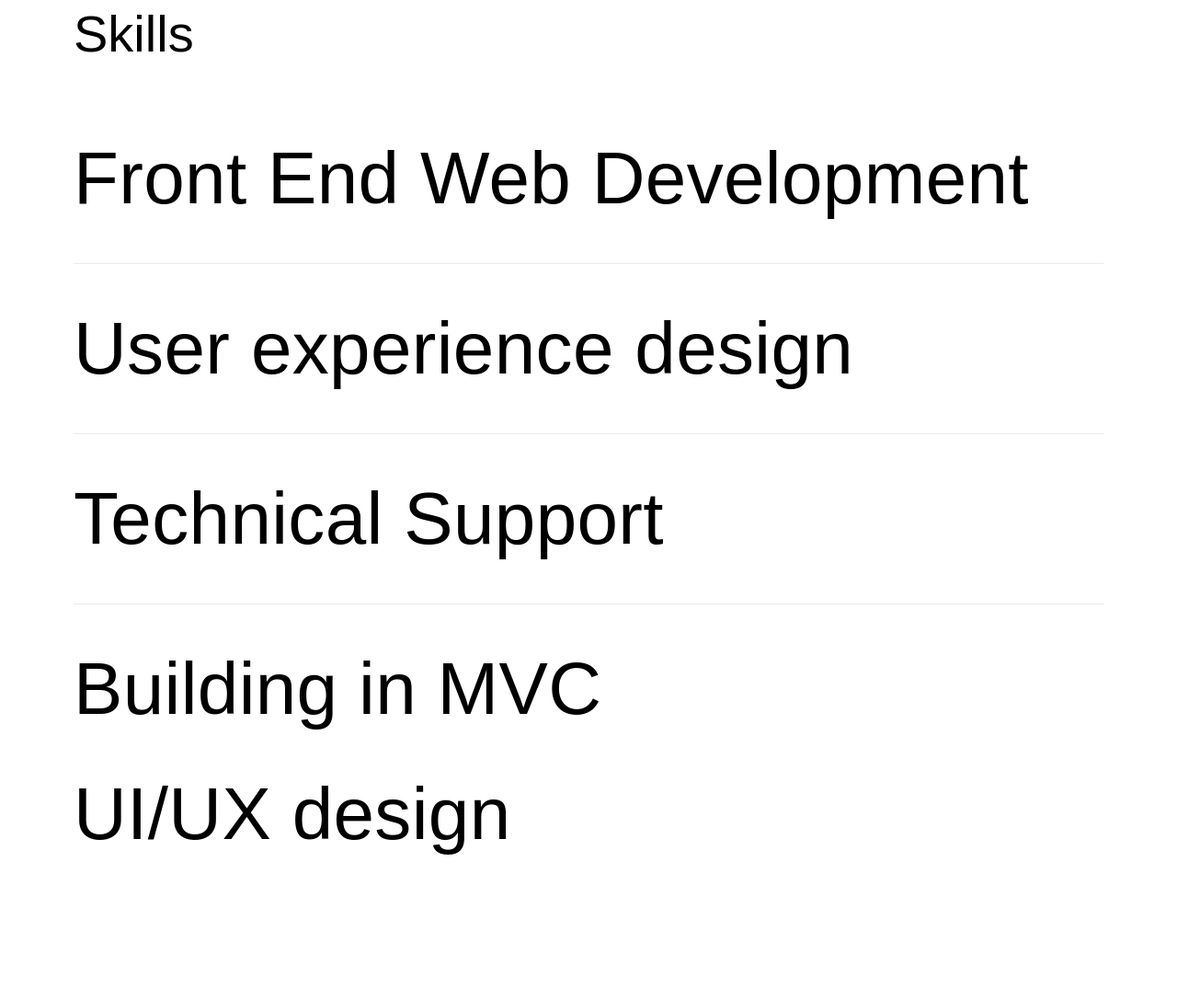
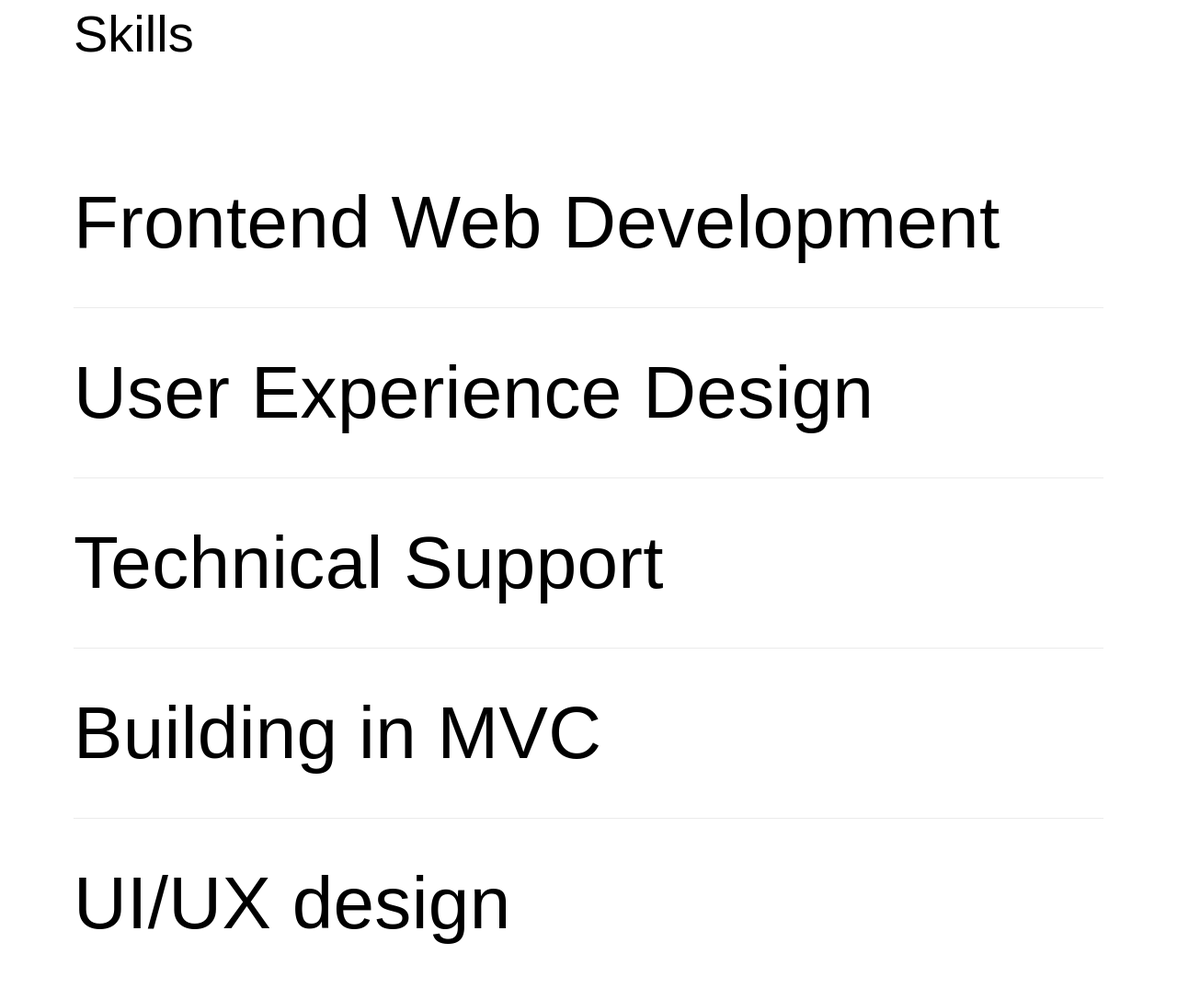
Before and after one commit to akrammarka/Portfolio, a plain HTML site: page index.html in a window 1280 px wide. Shown: the part 5030-6117 px from the top of the page at 92% size. Drawn offline with nearby package versions, Linux system fonts and the light colour scheme; a script that the page names is missing; a web font is replaced by a local one.

```diff
--- a/index.html
+++ b/index.html
@@ -350,27 +350,27 @@
                 <h2>Skills</h2>
               </div>
               <article id="w-node-_9bb4c80b-2e01-bdee-cb33-f9cda0006d29-8d2531d0" class="content-wrapper">
-                <article class="list-item is-first">
+                 <article class="list-item">
                   <h3
                     style="-webkit-transform:translate3d(0, 0, 0) scale3d(1, 1, 1) rotateX(0) rotateY(0) rotateZ(0) skew(10deg, 6deg);-moz-transform:translate3d(0, 0, 0) scale3d(1, 1, 1) rotateX(0) rotateY(0) rotateZ(0) skew(10deg, 6deg);-ms-transform:translate3d(0, 0, 0) scale3d(1, 1, 1) rotateX(0) rotateY(0) rotateZ(0) skew(10deg, 6deg);transform:translate3d(0, 0, 0) scale3d(1, 1, 1) rotateX(0) rotateY(0) rotateZ(0) skew(10deg, 6deg);opacity:0"
-                    class="heading-xlarge">Front End Web Development</h3>
+                    class="heading-xlarge">Frontend Web Development </h3>
                 </article>
                 <article class="list-item">
                   <h3
                     style="-webkit-transform:translate3d(0, 0, 0) scale3d(1, 1, 1) rotateX(0) rotateY(0) rotateZ(0) skew(10deg, 6deg);-moz-transform:translate3d(0, 0, 0) scale3d(1, 1, 1) rotateX(0) rotateY(0) rotateZ(0) skew(10deg, 6deg);-ms-transform:translate3d(0, 0, 0) scale3d(1, 1, 1) rotateX(0) rotateY(0) rotateZ(0) skew(10deg, 6deg);transform:translate3d(0, 0, 0) scale3d(1, 1, 1) rotateX(0) rotateY(0) rotateZ(0) skew(10deg, 6deg);opacity:0"
-                    class="heading-xlarge">User experience design</h3>
+                    class="heading-xlarge">User Experience Design</h3>
                 </article>
                 <article class="list-item">
                   <h3
                     style="-webkit-transform:translate3d(0, 0, 0) scale3d(1, 1, 1) rotateX(0) rotateY(0) rotateZ(0) skew(10deg, 6deg);-moz-transform:translate3d(0, 0, 0) scale3d(1, 1, 1) rotateX(0) rotateY(0) rotateZ(0) skew(10deg, 6deg);-ms-transform:translate3d(0, 0, 0) scale3d(1, 1, 1) rotateX(0) rotateY(0) rotateZ(0) skew(10deg, 6deg);transform:translate3d(0, 0, 0) scale3d(1, 1, 1) rotateX(0) rotateY(0) rotateZ(0) skew(10deg, 6deg);opacity:0"
                     class="heading-xlarge">Technical Support</h3>
                 </article>
-                <article class="list-item is-last">
+                <article class="list-item">
                   <h3
                     style="-webkit-transform:translate3d(0, 0, 0) scale3d(1, 1, 1) rotateX(0) rotateY(0) rotateZ(0) skew(10deg, 6deg);-moz-transform:translate3d(0, 0, 0) scale3d(1, 1, 1) rotateX(0) rotateY(0) rotateZ(0) skew(10deg, 6deg);-ms-transform:translate3d(0, 0, 0) scale3d(1, 1, 1) rotateX(0) rotateY(0) rotateZ(0) skew(10deg, 6deg);transform:translate3d(0, 0, 0) scale3d(1, 1, 1) rotateX(0) rotateY(0) rotateZ(0) skew(10deg, 6deg);opacity:0"
                     class="heading-xlarge">Building in MVC</h3>
                 </article>
-                <article class="list-item is-last">
+                <article class="list-item">
                   <h3
                     style="-webkit-transform:translate3d(0, 0, 0) scale3d(1, 1, 1) rotateX(0) rotateY(0) rotateZ(0) skew(10deg, 6deg);-moz-transform:translate3d(0, 0, 0) scale3d(1, 1, 1) rotateX(0) rotateY(0) rotateZ(0) skew(10deg, 6deg);-ms-transform:translate3d(0, 0, 0) scale3d(1, 1, 1) rotateX(0) rotateY(0) rotateZ(0) skew(10deg, 6deg);transform:translate3d(0, 0, 0) scale3d(1, 1, 1) rotateX(0) rotateY(0) rotateZ(0) skew(10deg, 6deg);opacity:0"
                     class="heading-xlarge">UI/UX design</h3>
```
